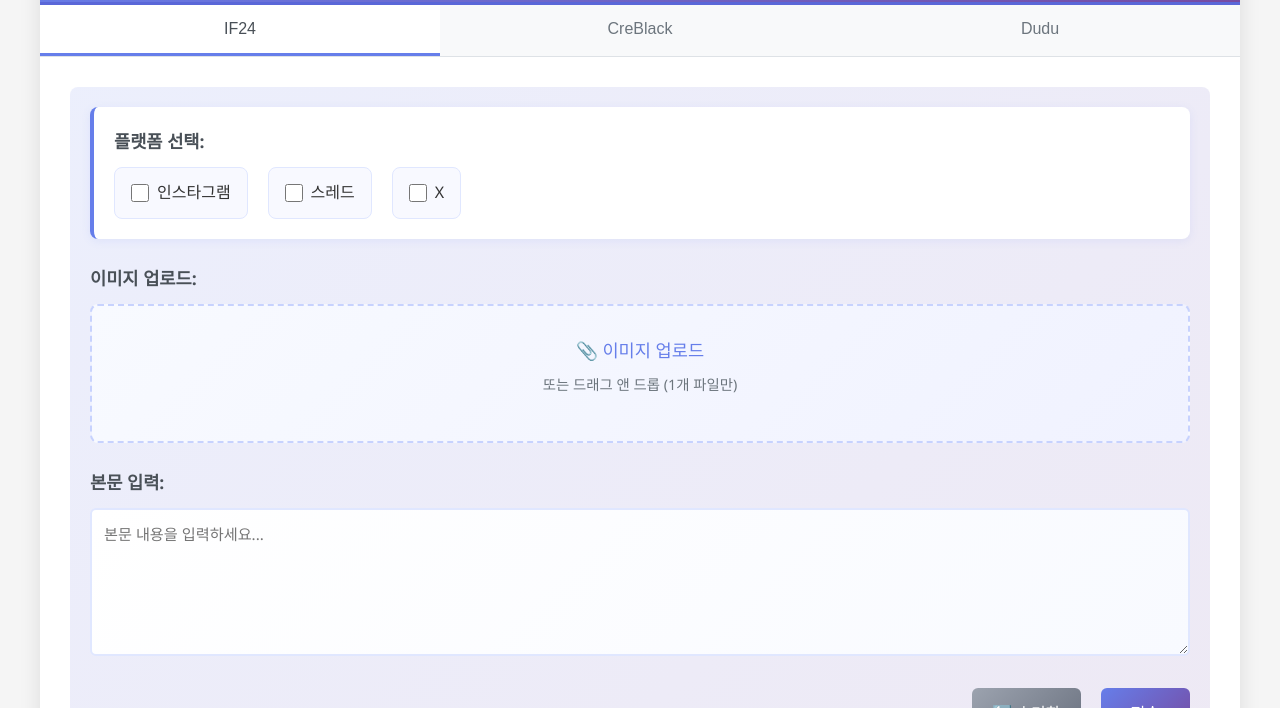
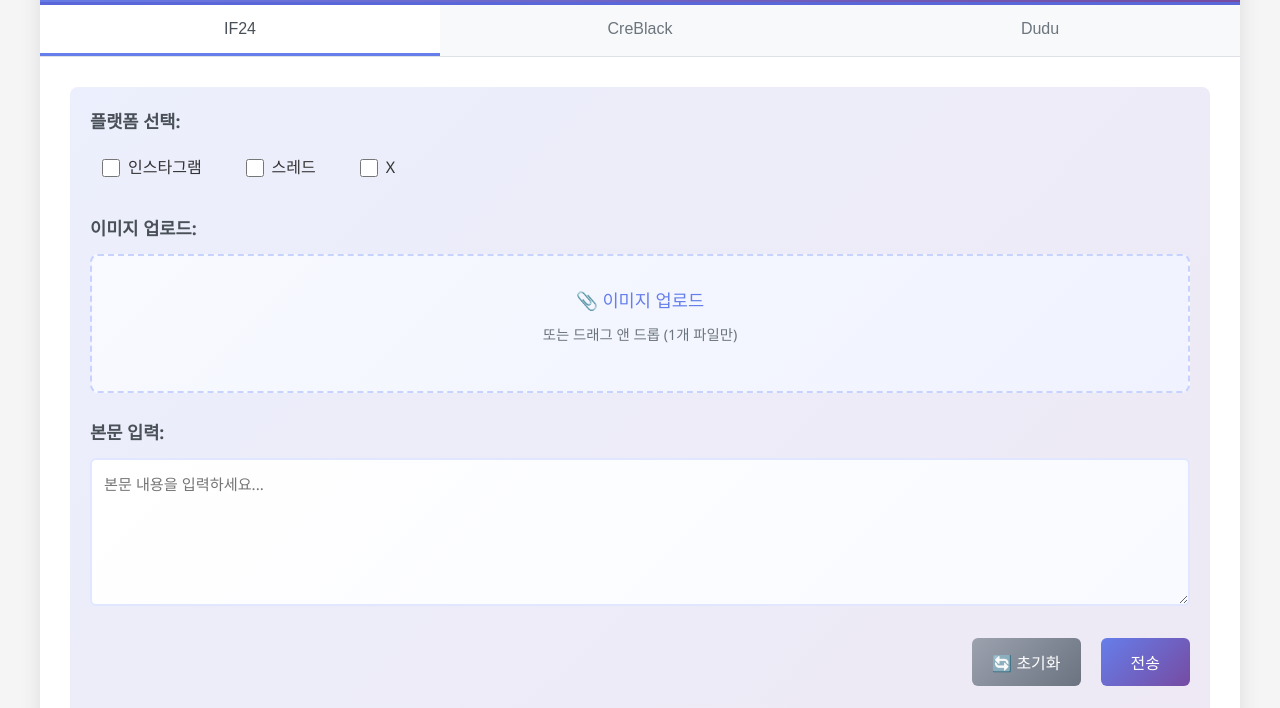
Before and after one commit to IdeaForest24/Contents-Uploader, a plain HTML site: page index.html in a window 1280 px wide. Shown: the part 84-792 px from the top of the page. Drawn offline with Linux system fonts and the light colour scheme.

Commit message:
Update if24.css

```diff
--- a/styles/if24.css
+++ b/styles/if24.css
@@ -5,33 +5,6 @@
     background: linear-gradient(135deg, #667eea20 0%, #764ba220 100%);
     border-radius: 8px;
     padding: 20px;
-}
-
-#if24-tab .platform-selection {
-    background: white;
-    padding: 20px;
-    border-radius: 8px;
-    box-shadow: 0 2px 10px rgba(102, 126, 234, 0.1);
-    border-left: 4px solid #667eea;
-}
-
-#if24-tab .checkbox-label {
-    background: #f8f9ff;
-    border: 1px solid #e0e7ff;
-    border-radius: 8px;
-    padding: 12px 16px;
-    transition: all 0.3s ease;
-}
-
-#if24-tab .checkbox-label:hover {
-    background: #f0f2ff;
-    border-color: #667eea;
-    transform: translateY(-1px);
-}
-
-#if24-tab .checkbox-label input:checked + span {
-    color: #667eea;
-    font-weight: 600;
 }
 
 /* IF24 업로드 영역 커스터마이징 */
@@ -120,17 +93,6 @@
     left: 100%;
 }
 
-/* 플랫폼별 선택 상태 표시 */
-#if24-tab .checkbox-label input:checked {
-    animation: checkPulse 0.3s ease-in-out;
-}
-
-@keyframes checkPulse {
-    0% { transform: scale(1); }
-    50% { transform: scale(1.1); }
-    100% { transform: scale(1); }
-}
-
 /* 로딩 상태 스타일 */
 #if24-tab .send-btn.loading {
     background: linear-gradient(135deg, #9ca3af 0%, #6b7280 100%);
```
